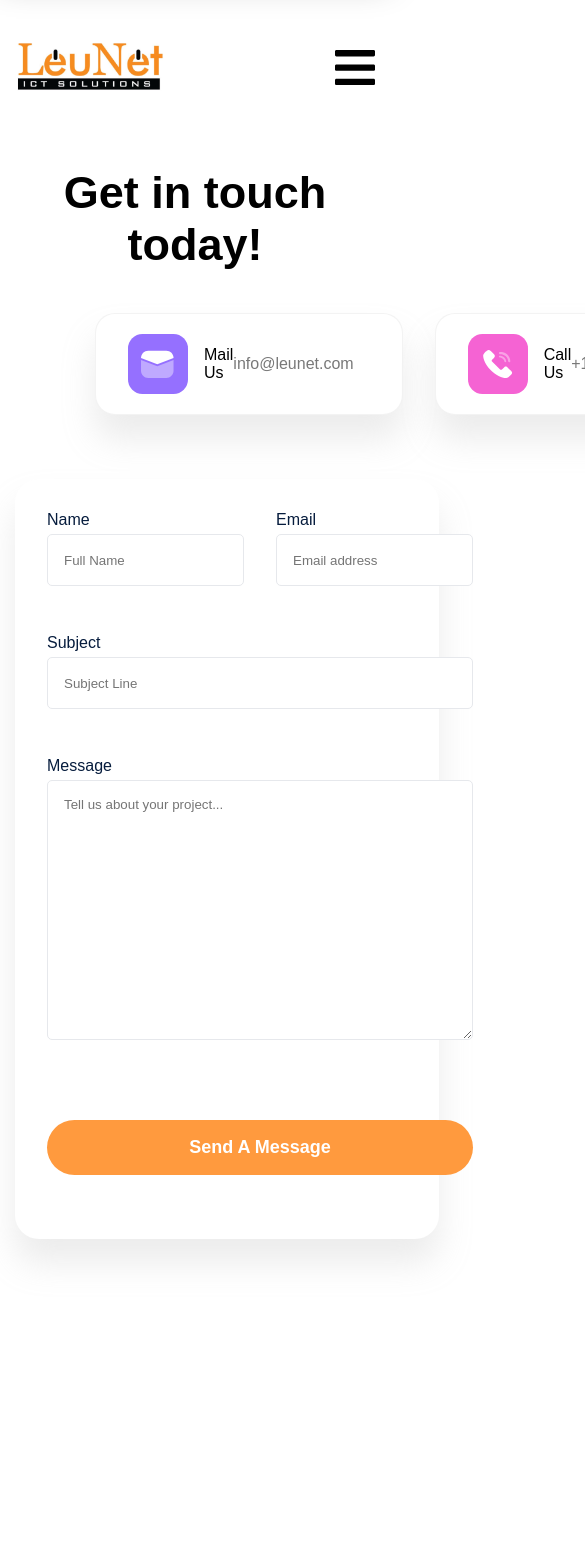
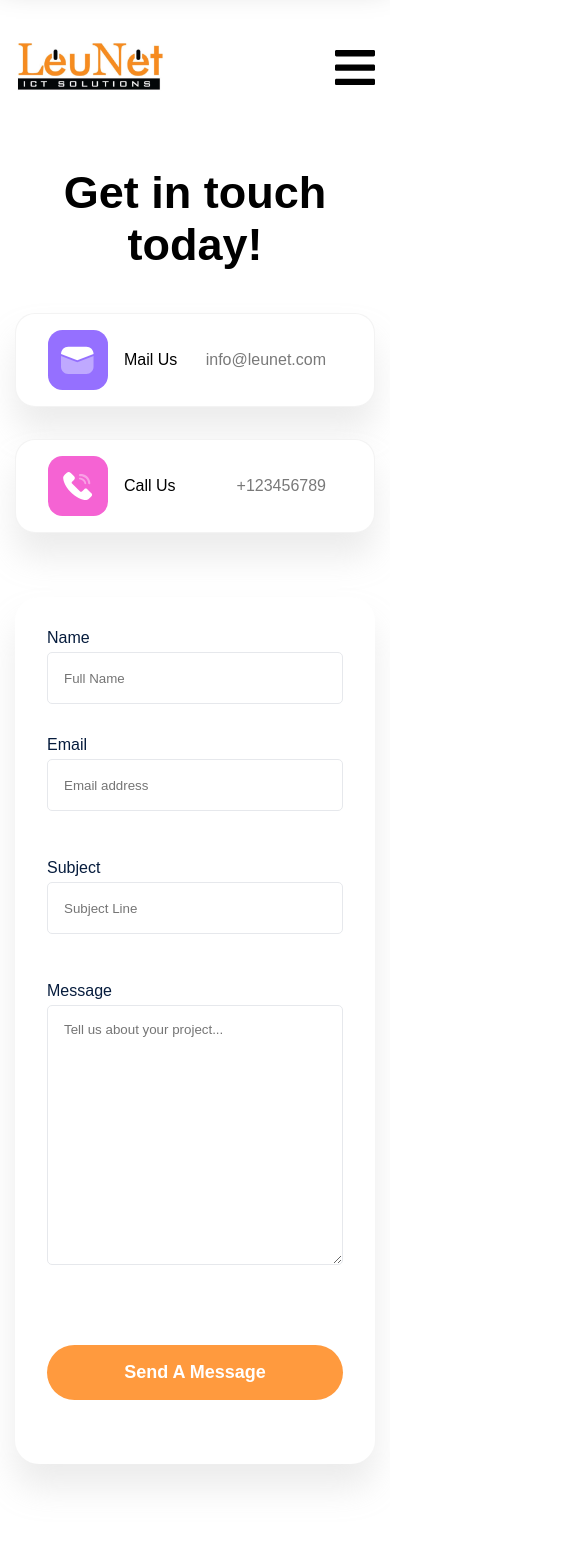
Before and after one commit to richmelese/Leunet, a React (Create React App) app: page /contact-us in a window 390 px wide. Shown: the top 1568 px of the page, 585 px wide, since content can reach past the window. Built offline with nearby package versions, Linux system fonts and the light colour scheme; a web font is replaced by a local one.

Commit message:
contact us page is now responsive

```diff
--- a/src/Styles/ContactUsPage.less
+++ b/src/Styles/ContactUsPage.less
@@ -19,8 +19,8 @@
 
     .top_info {
         display: grid;
-        grid-template-columns: auto auto;
-        margin: 2rem 5rem;
+        grid-template-columns: auto;
+        margin: 2rem 0;
         grid-gap: 2rem;
 
         .card {
@@ -55,7 +55,7 @@
 
         box-shadow: 0px 24px 33px rgba(181, 181, 181, 0.25);
 
-        width: 100%;
+        max-width: 100%;
         background-color: @white;
         right: 0;
         padding: 2rem;
@@ -91,7 +91,7 @@
 
             .top {
                 display: grid;
-                grid-template-columns: auto auto;
+                grid-template-columns: auto;
                 grid-gap: 2rem;
 
                 > div {
@@ -124,3 +124,41 @@
         }
     }
 }
+
+
+@media screen and (min-width: 576px) {
+}
+
+@media screen and (min-width: 768px) {
+    .contact_us_page {
+        .top_info {
+            margin: 2rem 0;
+            grid-template-columns: auto auto;
+
+        }
+
+        .contact_us_form .form .top {
+
+        }
+    }
+}
+
+@media screen and (min-width: 992px) {
+    .contact_us_page {
+        .top_info {
+            margin: 2rem 4rem;
+        }
+
+        .contact_us_form .form .top {
+            grid-template-columns: auto auto;
+        }
+    }
+}
+
+@media screen and (min-width: 1200px) {
+    .contact_us_page {
+        .top_info {
+            margin: 2rem 5rem;
+        }
+    }
+}
--- a/src/index.css
+++ b/src/index.css
@@ -1973,8 +1973,8 @@ body {
 }
 .contact_us_page .top_info {
   display: grid;
-  grid-template-columns: auto auto;
-  margin: 2rem 5rem;
+  grid-template-columns: auto;
+  margin: 2rem 0;
   grid-gap: 2rem;
 }
 .contact_us_page .top_info .card {
@@ -2002,7 +2002,7 @@ body {
 }
 .contact_us_page .contact_us_form {
   box-shadow: 0px 24px 33px rgba(181, 181, 181, 0.25);
-  width: 100%;
+  max-width: 100%;
   background-color: #ffffff;
   right: 0;
   padding: 2rem;
@@ -2033,7 +2033,7 @@ body {
 }
 .contact_us_page .contact_us_form .form .top {
   display: grid;
-  grid-template-columns: auto auto;
+  grid-template-columns: auto;
   grid-gap: 2rem;
 }
 .contact_us_page .contact_us_form .form .top > div {
@@ -2058,3 +2058,22 @@ body {
 .contact_us_page .contact_us_form .form button {
   margin: 2rem 0;
 }
+@media screen and (min-width: 768px) {
+  .contact_us_page .top_info {
+    margin: 2rem 0;
+    grid-template-columns: auto auto;
+  }
+}
+@media screen and (min-width: 992px) {
+  .contact_us_page .top_info {
+    margin: 2rem 4rem;
+  }
+  .contact_us_page .contact_us_form .form .top {
+    grid-template-columns: auto auto;
+  }
+}
+@media screen and (min-width: 1200px) {
+  .contact_us_page .top_info {
+    margin: 2rem 5rem;
+  }
+}
```
